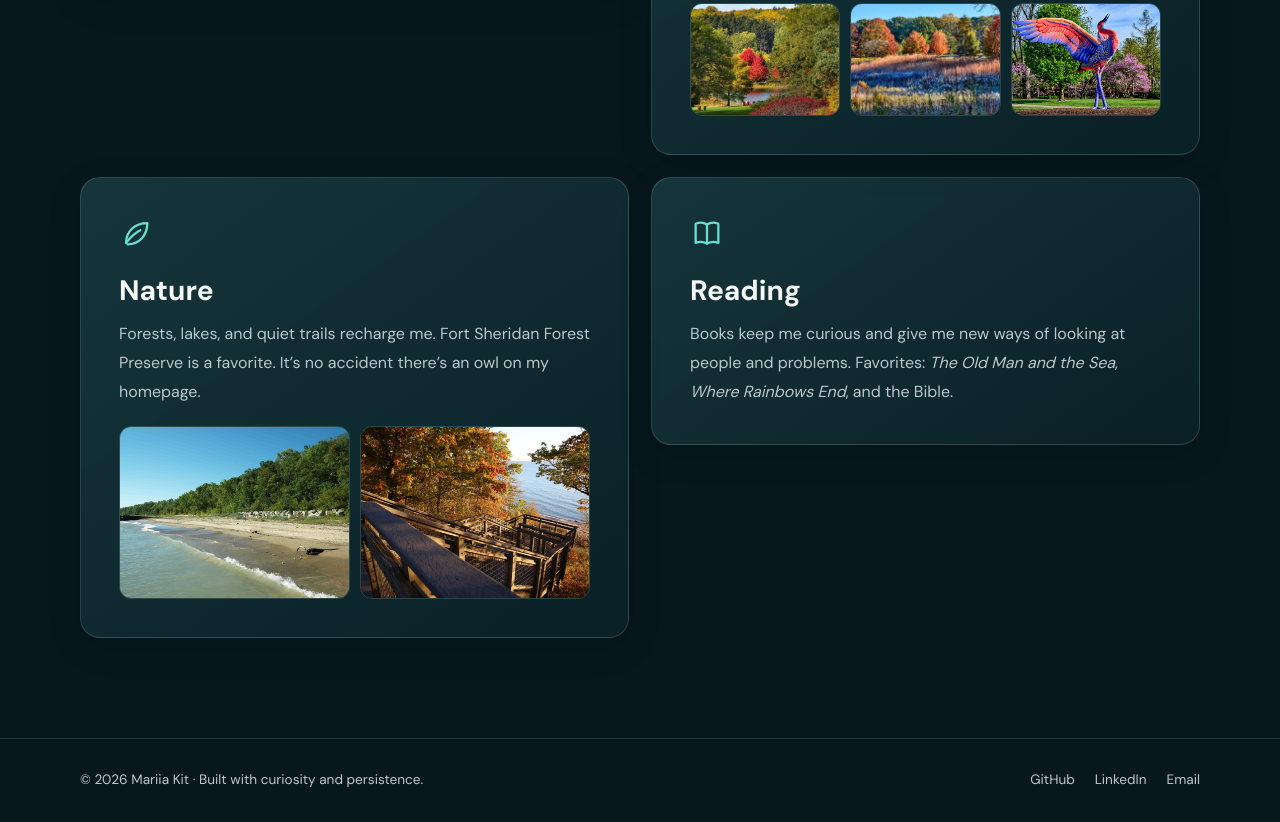
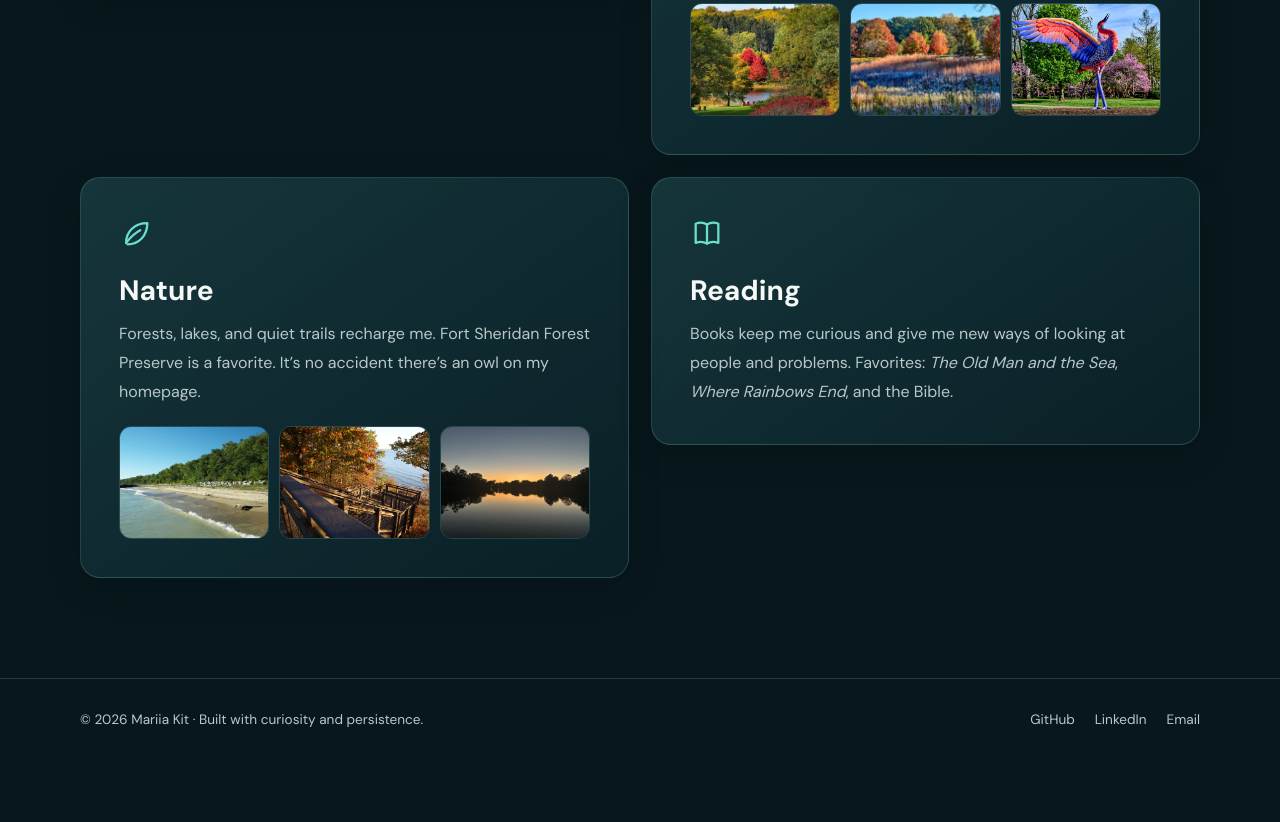
Before and after one commit to mariiakit-official/portfolio, a plain HTML site: page about.html in a window 1280 px wide. Shown: the part 1748-2570 px from the top of the page. After the commit the page ends 2509 px from the top, so only its background shows below. Drawn offline with Linux system fonts and the light colour scheme.

Commit message:
Add Fort Sheridan sunset photo to About page

```diff
--- a/about.html
+++ b/about.html
@@ -100,6 +100,7 @@
           <div class="hobby-photos">
             <img src="images/fort/lake1.jpg" alt="Lake Michigan beach and forested bluff at Fort Sheridan" loading="lazy" decoding="async">
             <img src="images/fort/lake2.jpg" alt="Wooden stairs down the bluff to Lake Michigan through fall colors at Fort Sheridan" loading="lazy" decoding="async">
+            <img src="images/fort/lake3.jpg" alt="Trees silhouetted against a sunset sky, reflected in a calm lake" loading="lazy" decoding="async">
           </div>
         </article>
         <article class="card hobby-card"><svg class="hobby-icon" viewBox="0 0 24 24" aria-hidden="true" fill="none"
```
Also changed, not shown: images/fort/lake3.jpg (added).
